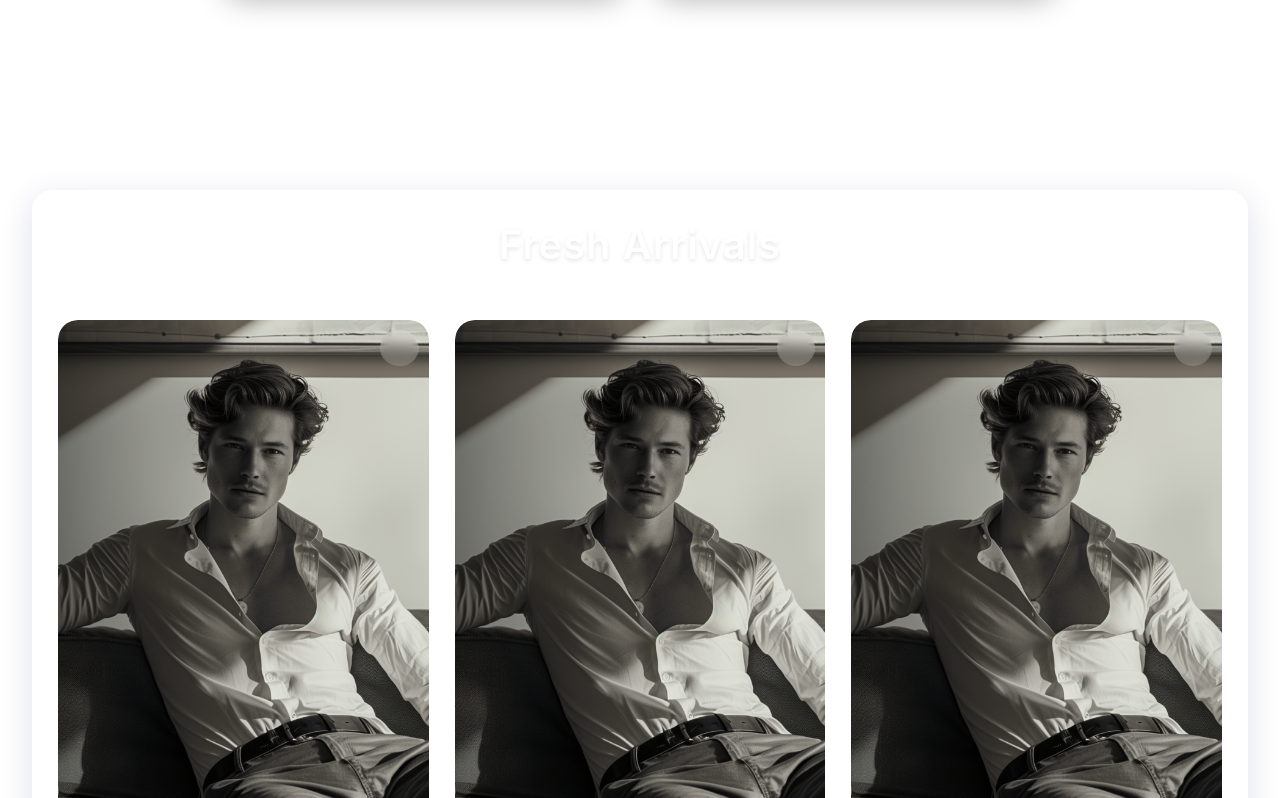
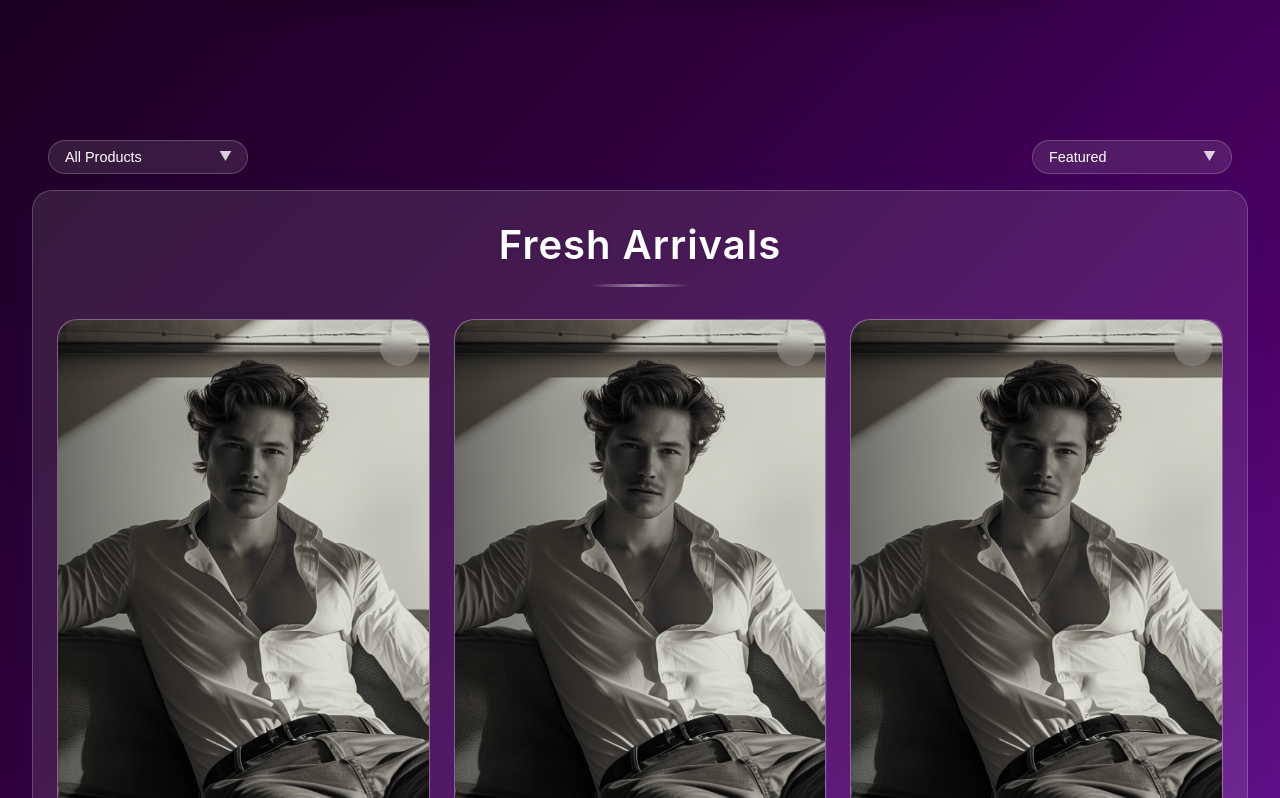
Before and after one commit to luxuryintaste-LIT/lit-ecommerce-backend, a React (Vite) app: page / in a window 1280 px wide. Shown: the part 852-1650 px from the top of the page. Built offline with nearby package versions, Linux system fonts and the light colour scheme.

Commit message:
fixed light / dark mode issue

```diff
--- a/src/App.css
+++ b/src/App.css
@@ -2,12 +2,18 @@
   margin: 0;
   padding: 0;
   box-sizing: border-box;
+  color-scheme: dark; /* Force dark mode */
 }
 
 :root {
   --text-color: #ffffff;
   --light-gray: rgba(255, 255, 255, 0.1);
   --white: #ffffff;
+  color-scheme: dark; /* Force dark mode */
+}
+
+html {
+  color-scheme: dark; /* Force dark mode */
 }
 
 body {
@@ -19,7 +25,8 @@ body {
   color: var(--text-color);
   min-height: 100vh;
   position: relative;
-  background-color: linear-gradient(135deg, #000000, #1a001f, #2e003b, #4b0066, #6a1b9a);
+  background: linear-gradient(135deg, #000000, #1a001f, #2e003b, #4b0066, #6a1b9a);
+  color-scheme: dark; /* Force dark mode */
 }
 
 /* Pattern overlay */
@@ -44,6 +51,7 @@ body::before {
   display: flex;
   flex-direction: column;
   position: relative;
+  background-color: transparent;
 }
 
 a {
@@ -57,11 +65,35 @@ button {
   outline: none;
   background: none;
   font-family: inherit;
+  color: inherit;
 }
 
 #root {
   width: 100%;
   margin: 0 auto;
+  color-scheme: dark; /* Force dark mode */
+}
+
+/* Force dark scrollbar */
+::-webkit-scrollbar {
+  width: 10px;
+  background-color: rgba(0, 0, 0, 0.2);
+}
+
+::-webkit-scrollbar-thumb {
+  background-color: rgba(255, 255, 255, 0.2);
+  border-radius: 5px;
+}
+
+::-webkit-scrollbar-thumb:hover {
+  background-color: rgba(255, 255, 255, 0.3);
+}
+
+/* Override any system color scheme */
+@media (prefers-color-scheme: light) {
+  html, body, #root {
+    color-scheme: dark;
+  }
 }
 
 .logo {
```
